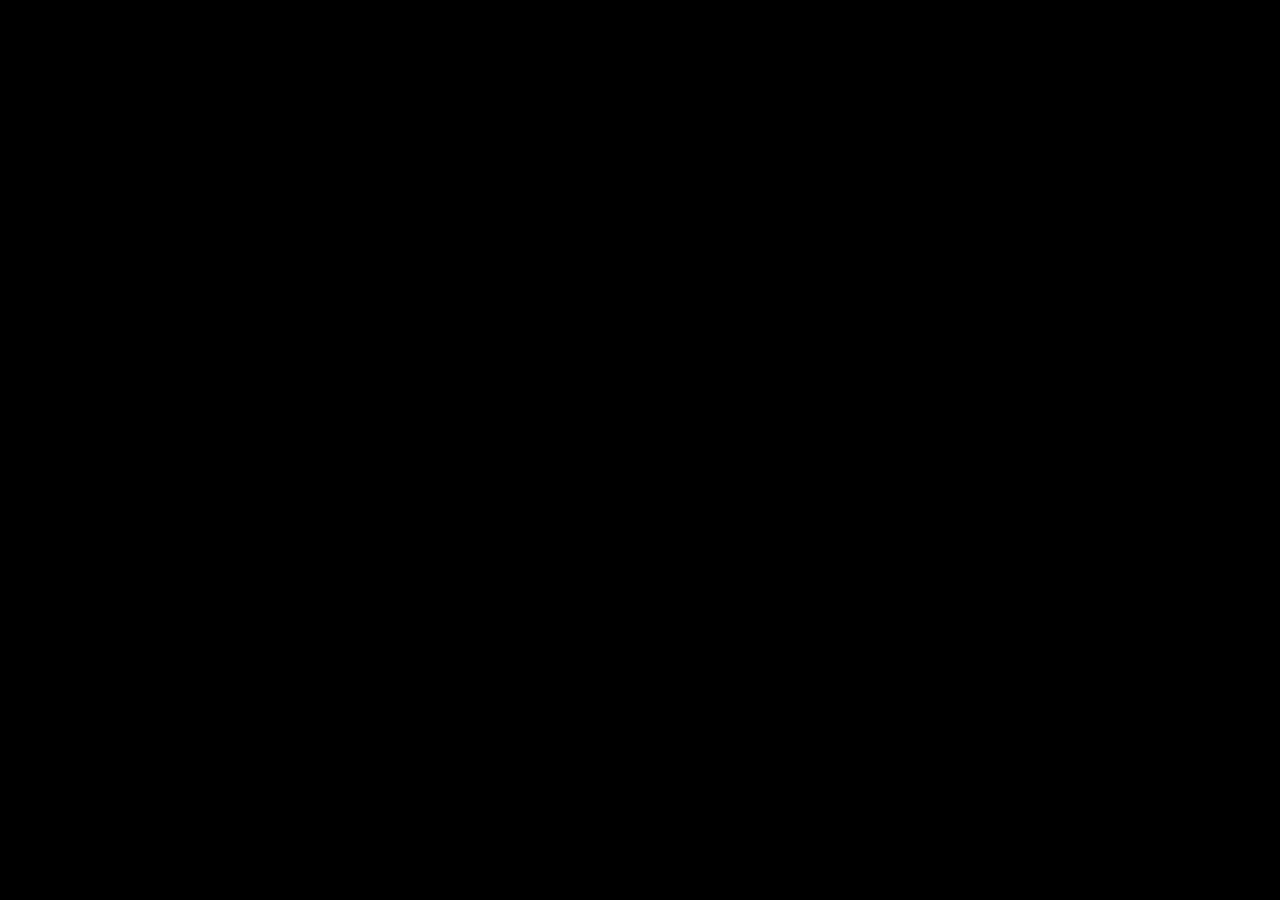
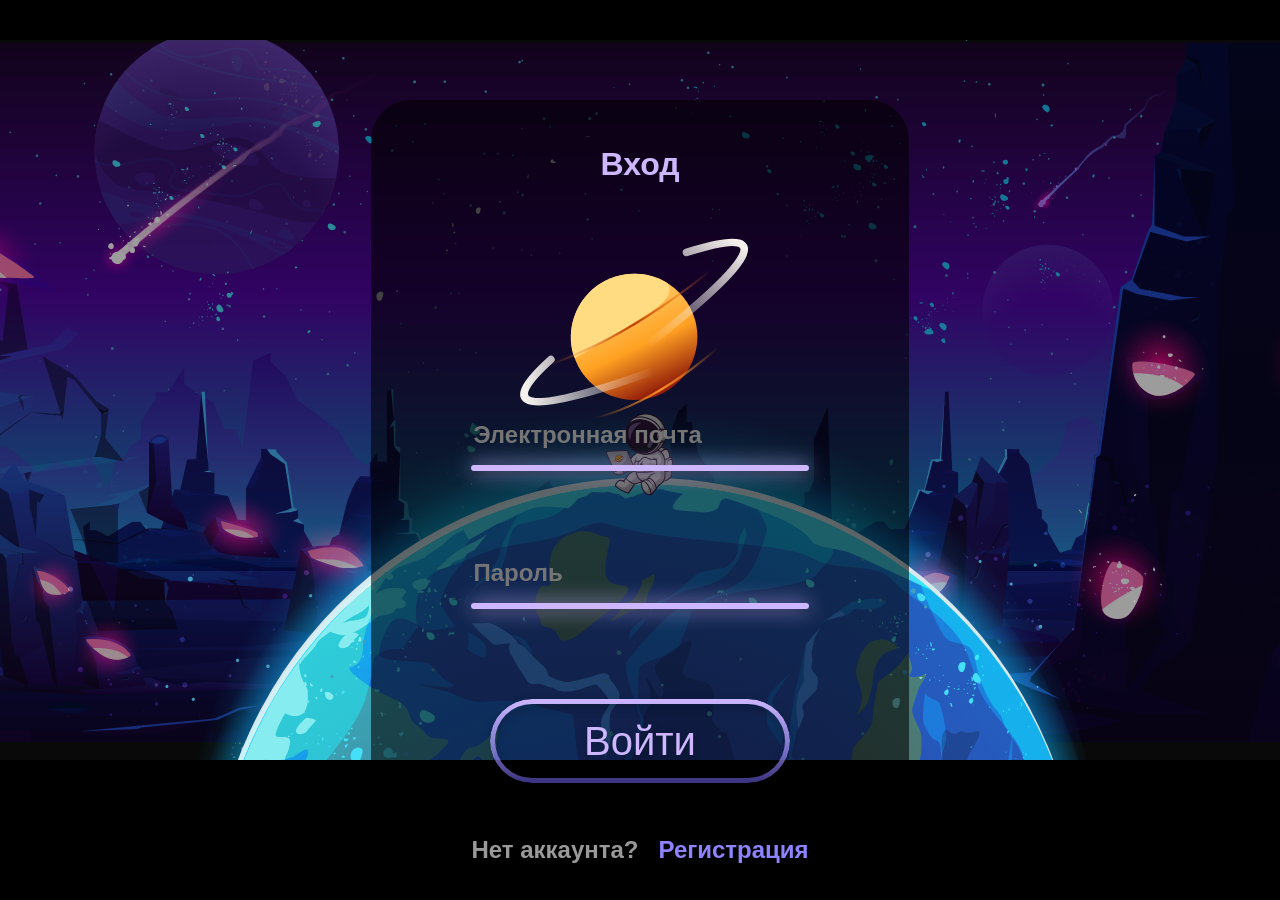
Before and after one commit to WebSmaIL/space_adventure, a React (Create React App) app in the folder client/: page /login in a window 1280 px wide. Before the commit the page ends 800 px from the top, so only its background shows below. Built offline with nearby package versions, Linux system fonts and the light colour scheme.

Commit message:
add client routing

```diff
--- a/client/src/App.tsx
+++ b/client/src/App.tsx
@@ -1,11 +1,32 @@
 import React from 'react';
+import { Route, Routes } from 'react-router-dom';
+import { useAppSelector } from './hooks';
+import { getUserInfo } from './redux/ducks/userInfo';
+import SolarSystem from './components/solarSystem/SolarSystem';
+import Header from './components/header/Header';
+import SignIn from './components/signIn/SignIn';
+import Leaderboard from './components/leaderboard/Leaderboard';
 
 const App = () => {
-
+    const userInfo = useAppSelector(getUserInfo);
     return (
-        <div>
-
-        </div>
+        <>
+            {userInfo.isAuthorize ? <Header balance={userInfo.balance} userName={userInfo.login} /> : null}
+            <Routes>
+                <Route
+                    path='/'
+                    element={userInfo.isAuthorize ? <SolarSystem /> : null}
+                />
+                <Route
+                    path='/login'
+                    element={<SignIn />}
+                />
+                <Route
+                    path='/leaderboard/:table'
+                    element={<Leaderboard />}
+                />
+            </Routes>
+        </>
     );
 };
 
--- a/client/src/components/signIn/SignIn.tsx
+++ b/client/src/components/signIn/SignIn.tsx
@@ -1,31 +1,37 @@
-import React from 'react';
+import React, { useState } from 'react';
 import styled from 'styled-components';
 import SignInForm from './signInForm/SingInForm';
 import { logo } from '../../assets/img/svgIcons';
 import SignUpForm from './signUpForm/SignUpForm';
 import Background from '../../assets/uikit/Background';
-import {background_authorize} from '../../assets/img/backgrounds'
+import { background_authorize } from '../../assets/img/backgrounds';
 
-interface IProps {
-    titleText: string;
-    isRegister: boolean;
-}
-
-const SignIn = ({ titleText, isRegister }: IProps) => {
+const SignIn = () => {
+    const [isRegister, setIsRegister] = useState<boolean>(true);
     return (
         <>
             <Container>
                 <Content>
-                    <Title>{titleText}</Title>
+                    <Title>{isRegister ? 'Вход' : 'Регистрация'}</Title>
 
                     <Logo>
                         <img src={logo} alt="" />
                     </Logo>
 
-                    {isRegister ? <SignUpForm /> : <SignInForm />}
+                    {isRegister ? (
+                        <SignInForm
+                            isRegister={isRegister}
+                            setIsRegister={setIsRegister}
+                        />
+                    ) : (
+                        <SignUpForm
+                            isRegister={isRegister}
+                            setIsRegister={setIsRegister}
+                        />
+                    )}
                 </Content>
             </Container>
-            <Background src={background_authorize} alt='' />
+            <Background src={background_authorize} alt="" />
         </>
     );
 };
--- a/client/src/components/signIn/linkContainer/AuthorizationLink.tsx
+++ b/client/src/components/signIn/linkContainer/AuthorizationLink.tsx
@@ -1,18 +1,25 @@
 import React from 'react';
-import { Link, To } from 'react-router-dom';
 import styled from 'styled-components';
 
 interface IAuthorizationLink {
-    path: To;
     linkText: String;
     text: String;
+    isRegister: boolean;
+    setIsRegister: React.Dispatch<React.SetStateAction<boolean>>;
 }
 
-const AuthorizationLink = ({ linkText, path, text }: IAuthorizationLink) => {
+const AuthorizationLink = ({
+    linkText,
+    text,
+    isRegister,
+    setIsRegister,
+}: IAuthorizationLink) => {
     return (
         <LinkContainer>
             <StyledSpan>{text}</StyledSpan>
-            <StyledLink to={path}>{linkText}</StyledLink>
+            <StyledLink onClick={() => setIsRegister(!isRegister)}>
+                {linkText}
+            </StyledLink>
         </LinkContainer>
     );
 };
@@ -32,7 +39,8 @@
     color: rgba(255, 255, 255, 0.6);
 `;
 
-const StyledLink = styled(Link)`
+const StyledLink = styled.a`
+    cursor: pointer;
     margin-left: 20px;
     color: rgba(142, 131, 255, 1);
 `;
--- a/client/src/components/signIn/signInForm/SingInForm.tsx
+++ b/client/src/components/signIn/signInForm/SingInForm.tsx
@@ -11,7 +11,12 @@
     Password: string;
 }
 
-const SignInForm = () => {
+interface IProps {
+    isRegister: boolean;
+    setIsRegister: React.Dispatch<React.SetStateAction<boolean>>;
+}
+
+const SignInForm = ({ setIsRegister, isRegister }: IProps) => {
     const {
         register,
         handleSubmit,
@@ -56,8 +61,9 @@
                 <Button text="Войти" />
             </Form>
             <AuthorizationLink
+                isRegister={isRegister}
+                setIsRegister={setIsRegister}
                 linkText={'Регистрация'}
-                path={'/register'}
                 text={'Нет аккаунта?'}
             />
         </>
--- a/client/src/components/signIn/signUpForm/SignUpForm.tsx
+++ b/client/src/components/signIn/signUpForm/SignUpForm.tsx
@@ -7,24 +7,31 @@
 import AuthorizationLink from '../linkContainer/AuthorizationLink';
 import { Form } from '../formStyles/formStyles';
 
-
-
 interface IFormInputs {
-    UserName: string
-    Email: string
-    Password: string
-    ConfirmPassword: string
+    UserName: string;
+    Email: string;
+    Password: string;
+    ConfirmPassword: string;
 }
 
-const SignUpForm = () => {
+interface IProps {
+    isRegister: boolean;
+    setIsRegister: React.Dispatch<React.SetStateAction<boolean>>;
+}
 
-    const { register, handleSubmit, watch, formState: { errors } } = useForm<IFormInputs>({
+const SignUpForm = ({ isRegister, setIsRegister }: IProps) => {
+    const {
+        register,
+        handleSubmit,
+        watch,
+        formState: { errors },
+    } = useForm<IFormInputs>({
         mode: 'onChange',
     });
 
     const onSubmit = (data: any) => console.log(data);
 
-    const confirmPassword = (text: string) => watch("Password") === text;
+    const confirmPassword = (text: string) => watch('Password') === text;
 
     return (
         <>
@@ -32,7 +39,13 @@
                 <FlexContainer>
                     <Div>
                         <Input
-                            registerObj={{ ...register('UserName', { required: true, minLength: 3, maxLength: 10, }) }}
+                            registerObj={{
+                                ...register('UserName', {
+                                    required: true,
+                                    minLength: 3,
+                                    maxLength: 10,
+                                }),
+                            }}
                             type="text"
                             name="UserName"
                             placeholder="Имя пользователя"
@@ -40,7 +53,12 @@
                             errorMessage="Кол-во символов должно быть не меньше 3 и не больше 10"
                         />
                         <Input
-                            registerObj={{ ...register('Email', { required: true, validate: validateEmail }) }}
+                            registerObj={{
+                                ...register('Email', {
+                                    required: true,
+                                    validate: validateEmail,
+                                }),
+                            }}
                             type="email"
                             name="Email"
                             placeholder="Электронная почта"
@@ -50,7 +68,13 @@
                     </Div>
                     <div>
                         <Input
-                            registerObj={{ ...register('Password', { required: true, minLength: 8, validate: validatePassword  }) }}
+                            registerObj={{
+                                ...register('Password', {
+                                    required: true,
+                                    minLength: 8,
+                                    validate: validatePassword,
+                                }),
+                            }}
                             type="password"
                             name="Password"
                             placeholder="Пароль"
@@ -58,7 +82,13 @@
                             errorMessage="Пароль должен содержать не менее восьми знаков, включать буквы разных регистров, цифры и специальные символы"
                         />
                         <Input
-                            registerObj={{ ...register('ConfirmPassword', { required: true, minLength: 8, validate: confirmPassword }) }}
+                            registerObj={{
+                                ...register('ConfirmPassword', {
+                                    required: true,
+                                    minLength: 8,
+                                    validate: confirmPassword,
+                                }),
+                            }}
                             type="password"
                             name="ConfirmPassword"
                             placeholder="Подтвердите пароль"
@@ -70,7 +100,12 @@
                 <Button text="Регистрация" />
             </Form>
 
-            <AuthorizationLink linkText={'Войти'} path={'/login'} text={'Есть аккаунт?'} />
+            <AuthorizationLink
+                linkText={'Войти'}
+                setIsRegister={setIsRegister}
+                isRegister={isRegister}
+                text={'Есть аккаунт?'}
+            />
         </>
     );
 };
@@ -81,8 +116,8 @@
     display: flex;
     align-items: center;
     justify-content: space-between;
-`
+`;
 
 const Div = styled.div`
     margin-right: 70px;
-`
+`;
--- a/client/src/components/solarSystem/Wrapper/Wrapper.tsx
+++ b/client/src/components/solarSystem/Wrapper/Wrapper.tsx
@@ -1,18 +1,11 @@
 import styled from 'styled-components';
-import Background from '../../../assets/uikit/Background';
-import { background_solar_system } from '../../../assets/img/backgrounds';
 
 interface IProps {
     children: JSX.Element;
 }
 
 const Wrapper = ({ children }: IProps) => {
-    return (
-        <>
-            <Container>{children}</Container>
-            {/* <Background alt="" src={background_solar_system} /> */}
-        </>
-    );
+    return <Container>{children}</Container>;
 };
 
 export default Wrapper;
```
